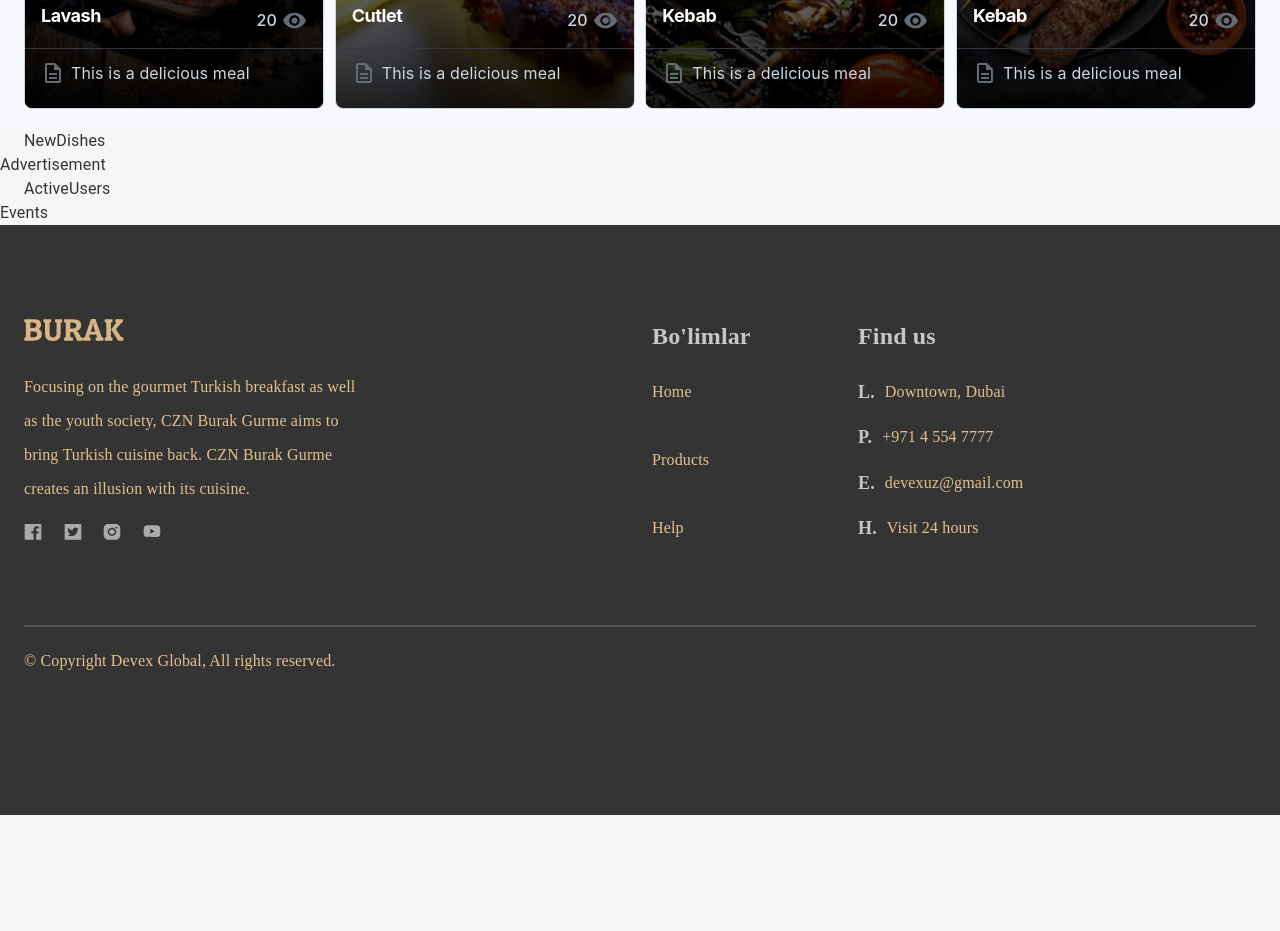
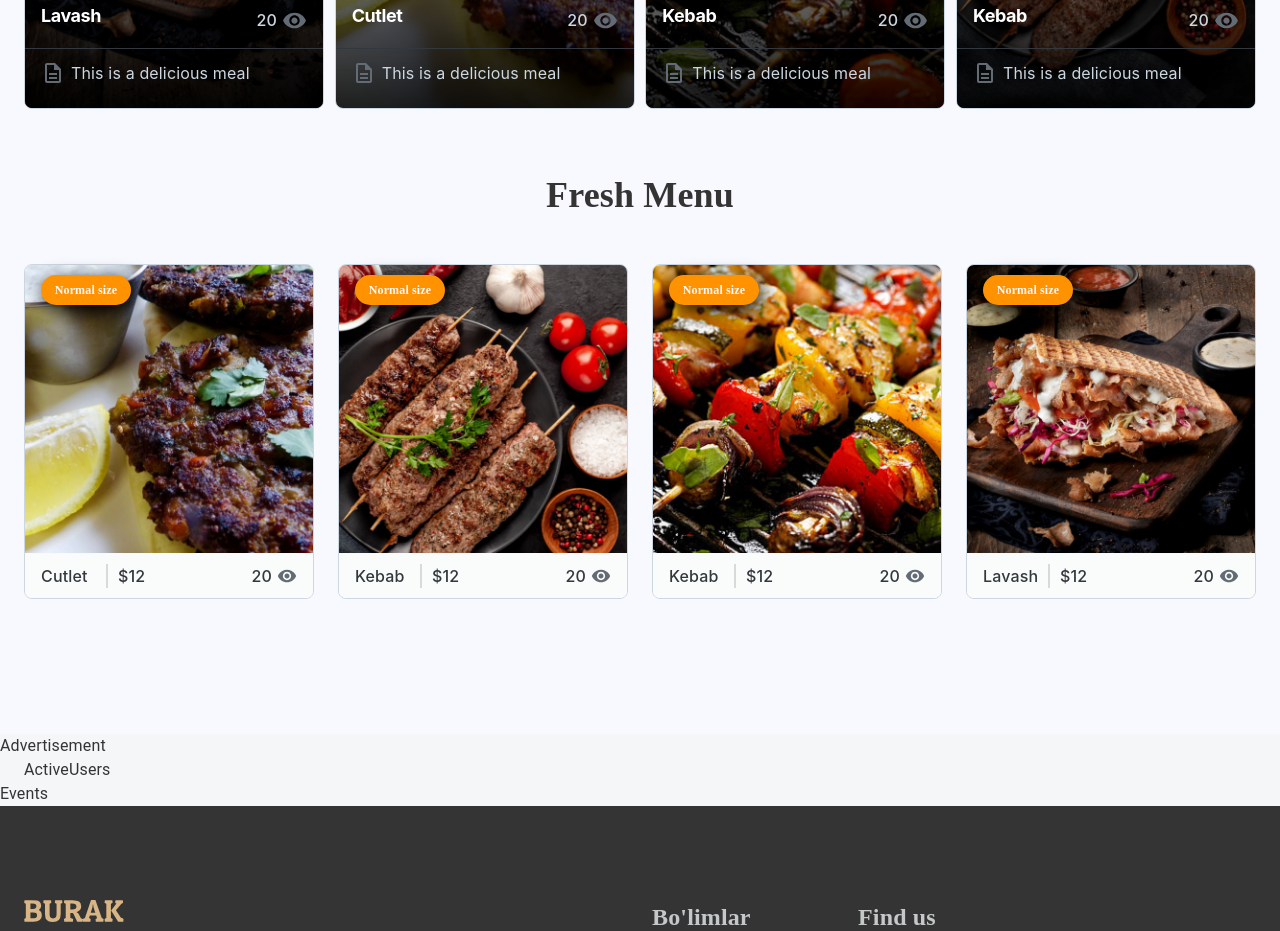
Before and after one commit to Tokhirjonov15/burak-react, a React (Create React App) app: page / in a window 1280 px wide. Shown: the part 1460-2391 px from the top of the page. Before the commit the page ends 2275 px from the top, so only its background shows below. Built offline with nearby package versions, Linux system fonts and the light colour scheme.

Commit message:
feat: develop newDishes sectional component

```diff
--- a/src/app/screens/homePage/NewDishes.tsx
+++ b/src/app/screens/homePage/NewDishes.tsx
@@ -1,10 +1,64 @@
 import React from "react";
-import { Container } from "@mui/material";
+import { Box, Container, Stack } from "@mui/material";
+import AspectRatio from "@mui/joy/AspectRatio";
+import Card from '@mui/joy/Card';
+import CardOverflow from "@mui/joy/CardOverflow";
+import Typography from '@mui/joy/Typography';
+import { CssVarsProvider } from "@mui/joy/styles";
+import VisibilityIcon from "@mui/icons-material/Visibility";
+import Divider from "../../components/divider";
+
+const newDishes = [
+    {productName: "Cutlet", imagePath: "/img/cutlet.webp"},
+    {productName: "Kebab", imagePath: "/img/kebab-fresh.webp"},
+    {productName: "Kebab", imagePath: "/img/kebab.webp"},
+    {productName: "Lavash", imagePath: "/img/lavash.webp"},
+];
 
 export default function NewDishes () {
-    return (
-        <div>
-            <Container>NewDishes</Container>
-        </div>
-    )
+  return (
+    <div className="new-products-frame">
+      <Container>
+        <Stack className={"main"}>
+          <Box className={"category-title"}>Fresh Menu</Box>
+          <Stack className={"cards-frame"}>
+            <CssVarsProvider>
+                {newDishes.map((ele, index) => {
+                    return (
+                        <Card key={index} variant="outlined" className={"card"}>
+                            <CardOverflow>
+                                <div className="product-sale">Normal size</div>
+                                <AspectRatio ratio="1">
+                                    <img src={ele.imagePath} alt="" />
+                                </AspectRatio>
+                            </CardOverflow>
+
+                            <CardOverflow variant="soft" className="product-detail">
+                                <Stack className="info">
+                                    <Stack flexDirection={"row"}>
+                                        <Typography className={"title"}>
+                                            {ele.productName}
+                                        </Typography>
+                                        <Divider width="2" height="24" bg="#d9d9d9" />
+                                        <Typography className={"price"}>$12</Typography>
+                                    </Stack>
+                                    <Stack>
+                                        <Typography className={"views"}>
+                                            20
+                                            <VisibilityIcon
+                                               sx={{ fontSize: 20, marginLeft: "5px"}}
+                                            />
+                                        </Typography>
+                                    </Stack>
+                                </Stack>
+                            </CardOverflow>
+                        </Card>
+                    );
+                })}
+            </CssVarsProvider>
+          </Stack>
+        </Stack>
+      </Container>
+    </div>
+    );
 }
--- a/src/app/screens/homePage/PopularDishes.tsx
+++ b/src/app/screens/homePage/PopularDishes.tsx
@@ -13,7 +13,7 @@
     {productName: "Lavash", imagePath: "/img/lavash.webp"},
     {productName: "Cutlet", imagePath: "/img/cutlet.webp"},
     {productName: "Kebab", imagePath: "/img/kebab.webp"},
-    {productName: "Kebab", imagePath: "/img/Kebab-fresh.webp"},
+    {productName: "Kebab", imagePath: "/img/kebab-fresh.webp"},
 ];
 
 export default function PopularDishes () {
--- a/src/css/home.css
+++ b/src/css/home.css
@@ -104,3 +104,102 @@
     ),
     linear-gradient(to top, rgba(0,0,0,0.8), rgba(0,0,0,0) 300px);
 }
+
+/** New Products **/
+
+.homepage .new-products-frame {
+    width: 100%;
+    height: 605px;
+    background: #f8f8ff;
+    display: flex;
+}
+
+.homepage .main {
+    margin-top: 45px;
+    display: flex;
+    flex-direction: column;
+    align-items: center;
+}
+
+.homepage .new-products-frame .category-title {
+    font-family: "Dancing Script";
+    font-style: normal;
+    font-weight: 700;
+    font-size: 36px;
+    line-height: 43px;
+}
+
+.homepage .new-products-frame .cards-frame {
+    width: 100%;
+    margin: 47px 2px 2px 2px;
+    flex-direction: row;
+    justify-content: space-between;
+}
+
+.homepage .new-products-frame .card {
+    height: 335px;
+    width: 290px;
+    cursor: pointer;
+}
+
+.homepage .new-products-frame .product-sale {
+    position: absolute;
+    margin-top: 10px;
+    z-index: 100;
+    width: 90px;
+    height: 30px;
+    display: flex;
+    align-items: center;
+    justify-content: center;
+    background: #ff9200;
+    box-shadow: 4px 6px 20px rgba(0, 0, 0, 1);
+    border-radius: 25px;
+    font-family: "Poppins";
+    font-style: normal;
+    font-weight: 600;
+    font-size: 12px;
+    line-height: 21px;
+    color: #f8f8ff;
+}
+
+.homepage .new-products-frame .product-detail {
+    width: auto;
+    height: 49%;
+    display: flex;
+    justify-content: center;
+    margin-top: -12px;
+    border-top: 1px solid;
+    border-color: #f8f8ff;
+    background-color: #fafbfb;
+}
+
+.homepage .new-products-frame .product-detail .info {
+    width: 100%;
+    display: flex;
+    flex-direction: row;
+    justify-content: space-between;
+    align-items: center;
+}
+
+.homepage .new-products-frame .product-detail .title {
+    width: 65px;
+    font-weight: 500;
+}
+
+.homepage .new-products-frame .product-detail .price {
+    margin-left: 10px;
+    width: 20px;
+    font-weight: 500;
+}
+
+.homepage .new-products-frame .product-detail .divider {
+    margin: 0 10px 0 10px;
+    width: 2px;
+    background-color: #d9d9d9;
+}
+
+.homepage .new-products-frame .product-detail .views {
+    display: flex;
+    align-items: center;
+    font-weight: 500;
+}
```
